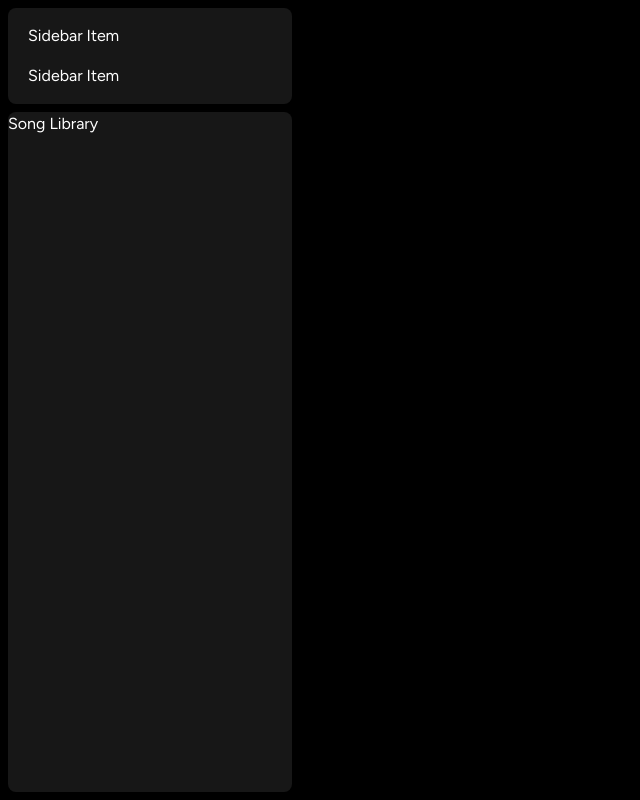
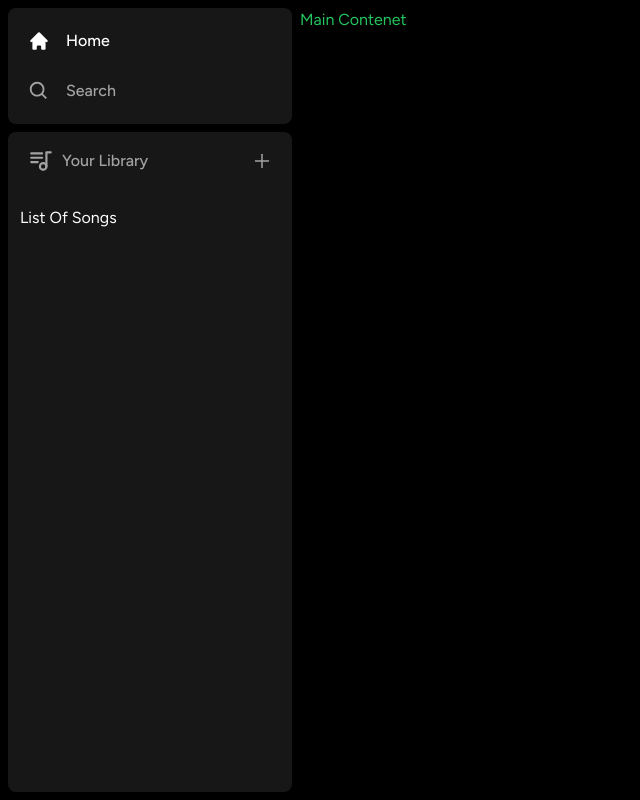
Before and after one commit to PositivWarrior/Ampify, a Next.js app: page / in a window 1280 px wide. Shown: the whole page, without its empty margins (0-640 px from the left). Built offline with nearby package versions, Linux system fonts and the light colour scheme.

Commit message:
Sidebar complete

```diff
--- /dev/null
+++ b/components/Library.tsx
@@ -0,0 +1,27 @@
+'use client'
+
+import {TbPlaylist} from 'react-icons/tb'
+import {AiOutlinePlus} from'react-icons/ai'
+
+const Library = () => {
+    const onClick = () => {
+        alert('Library clicked!')
+    }
+
+    return (
+        <div className="flex flex-col">
+            <div className="flex items-center justify-between px-5 py-4">
+                <div className="inline-flex items-center gap-x-2">
+                    <TbPlaylist className='text-neutral-400' size={26}/>
+                    <p className='text-neutral-400 font-medium text-md'>Your Library</p>
+                </div>
+                <AiOutlinePlus onClick={onClick} size={20} className='text-neutral-400 cursor-pointer hover:text-white transition'/>
+            </div>
+            <div className='flex flex-col gap-y-4 mt-4 px-3'>
+                List Of Songs
+            </div>
+        </div>
+    )
+}
+
+export default Library;
--- a/components/Sidebar.tsx
+++ b/components/Sidebar.tsx
@@ -6,6 +6,7 @@
 import { BiSearch } from "react-icons/bi";
 import Box from "./Box";
 import SidebarItem from "./SidebarItem";
+import Library from "./Library";
 
 interface SidebarProps {
     children: React.ReactNode;
@@ -45,10 +46,12 @@
                     </div>
                 </Box>
                 <Box className="overflow-y-auto h-full">
-                    Song Library
+                    <Library />
                 </Box>
             </div>
-
+            <main className="h-full flex-1 overflow-auto py-2">
+                {children}
+            </main>
         </div>
     )
 }
--- a/components/SidebarItem.tsx
+++ b/components/SidebarItem.tsx
@@ -1,8 +1,39 @@
-const SidebarItem = () => {
+import Link from 'next/link';
+import {IconType} from 'react-icons'
+import { twMerge } from 'tailwind-merge';
+
+interface SidebarItemProps  {
+    icon: IconType;
+    label: string;
+    active?: boolean;
+    href: string;
+}
+
+const SidebarItem: React.FC<SidebarItemProps> = ({
+    icon: Icon,
+    label,
+    active,
+    href,
+}) => {
     return (
-        <div>
-            Sidebar Item
-        </div>
+        <Link href={href} className={twMerge(`
+        flex
+        flex-row
+        h-auto
+        items-center
+        w-full
+        gap-x-4
+        text-md
+        font-medium
+        cursor-pointer
+        hover:text-white
+        transition
+        text-neutral-400
+        py-1
+        `, active && 'text-white')}>
+            <Icon size={26}/>
+            <p className='truncate w-full'>{label}</p>
+        </Link>
     )
 }
 
```
